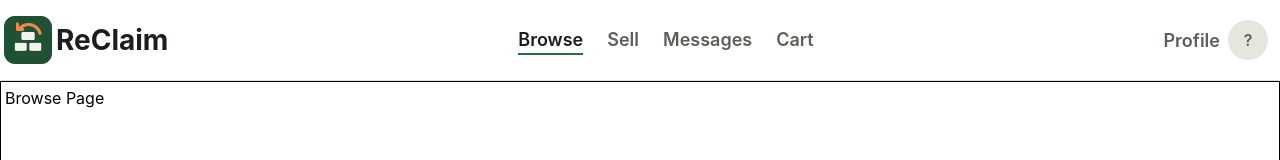
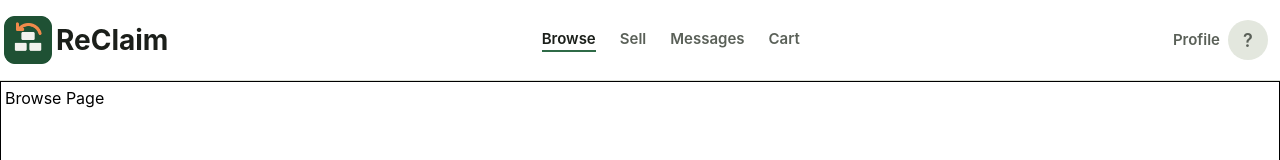
Before and after one commit to masonE17/reclaim, a React (Vite) app in the folder client/: page /browse in a window 1280 px wide. Shown: the top 160 px of the page. Built offline with nearby package versions, Linux system fonts and the light colour scheme.

Commit message:
Updated the page header style to match app header style.

```diff
--- a/client/src/components/Header.tsx
+++ b/client/src/components/Header.tsx
@@ -21,13 +21,13 @@ export default function Header({ isBrowse, isSell, isMessages, isCart }: HeaderP
                     <div className="group flex flex-col justify-center items-center">
                         {isBrowse ? (
                             <>
-                                <p className="text-[#1B1F1A] font-semibold text-[18px]">Browse</p>
+                                <p className="text-[#1B1F1A] font-semibold text-[15px]">Browse</p>
                                 <div className="w-full border border-b border-[#2F6B47]"></div>
                             </>
                         ) : (
                             <>
                                 <Link to="/browse">
-                                    <p className="group-hover:text-[#1B1F1A] text-[#5A6058] font-semibold text-[18px]">Browse</p>
+                                    <p className="group-hover:text-[#1B1F1A] text-[#5A6058] font-semibold text-[15px]">Browse</p>
                                 </Link>
                                 <div className="border-transparent group-hover:border-[#2F6B47] w-full border border-b "></div>
                             </>
@@ -36,13 +36,13 @@ export default function Header({ isBrowse, isSell, isMessages, isCart }: HeaderP
                     <div className="group flex flex-col justify-center items-center">
                         {isSell ? (
                             <>
-                                <p className="text-[#1B1F1A] font-semibold text-[18px]">Sell</p>
+                                <p className="text-[#1B1F1A] font-semibold text-[15px]">Sell</p>
                                 <div className="w-full border border-b border-[#2F6B47]"></div>
                             </>
                         ) : (
                             <>
                                 <Link to="/sell">
-                                    <p className="group-hover:text-[#1B1F1A] text-[#5A6058] font-semibold text-[18px]">Sell</p>
+                                    <p className="group-hover:text-[#1B1F1A] text-[#5A6058] font-semibold text-[15px]">Sell</p>
                                 </Link>
                                 <div className="border-transparent group-hover:border-[#2F6B47] w-full border border-b "></div>
                             </>
@@ -51,13 +51,13 @@ export default function Header({ isBrowse, isSell, isMessages, isCart }: HeaderP
                     <div className="group flex flex-col justify-center items-center">
                         {isMessages ? (
                             <>
-                                <p className="text-[#1B1F1A] font-semibold text-[18px]">Messages</p>
+                                <p className="text-[#1B1F1A] font-semibold text-[15px]">Messages</p>
                                 <div className="w-full border border-b border-[#2F6B47]"></div>
                             </>
                         ) : (
                             <>
                                 <Link to="/messages">
-                                    <p className="group-hover:text-[#1B1F1A] text-[#5A6058] font-semibold text-[18px]">Messages</p>
+                                    <p className="group-hover:text-[#1B1F1A] text-[#5A6058] font-semibold text-[15px]">Messages</p>
                                 </Link>
                                 <div className="border-transparent group-hover:border-[#2F6B47] w-full border border-b "></div>
                             </>
@@ -66,13 +66,13 @@ export default function Header({ isBrowse, isSell, isMessages, isCart }: HeaderP
                     <div className="group flex flex-col justify-center items-center">
                         {isCart ? (
                             <>
-                                <p className="text-[#1B1F1A] font-semibold text-[18px]">Cart</p>
+                                <p className="text-[#1B1F1A] font-semibold text-[15px]">Cart</p>
                                 <div className="w-full border border-b border-[#2F6B47]"></div>
                             </>
                         ) : (
                             <>
                                 <Link to="/cart">
-                                    <p className="group-hover:text-[#1B1F1A] text-[#5A6058] font-semibold text-[18px]">Cart</p>
+                                    <p className="group-hover:text-[#1B1F1A] text-[#5A6058] font-semibold text-[15px]">Cart</p>
                                 </Link>
                                 <div className="border-transparent group-hover:border-[#2F6B47] w-full border border-b "></div>
                             </>
@@ -80,9 +80,9 @@ export default function Header({ isBrowse, isSell, isMessages, isCart }: HeaderP
                     </div>
                 </div>
                 <Link to="/profile" className="flex flex-row justify-center items-center gap-2 pr-2">
-                    <p className="text-[#5A6058] font-semibold text-[18px]">Profile</p>
+                    <p className="text-[#5A6058] font-semibold text-[15px]">Profile</p>
                     <div className="w-10 h-10 rounded-full bg-[#E3E7DE] flex justify-center items-center">
-                        <p className="text-[#5A6058] font-semibold text-[16px]">?</p>
+                        <p className="text-[#5A6058] font-semibold text-[18px]">?</p>
                     </div>
                 </Link>
             </div>
```
